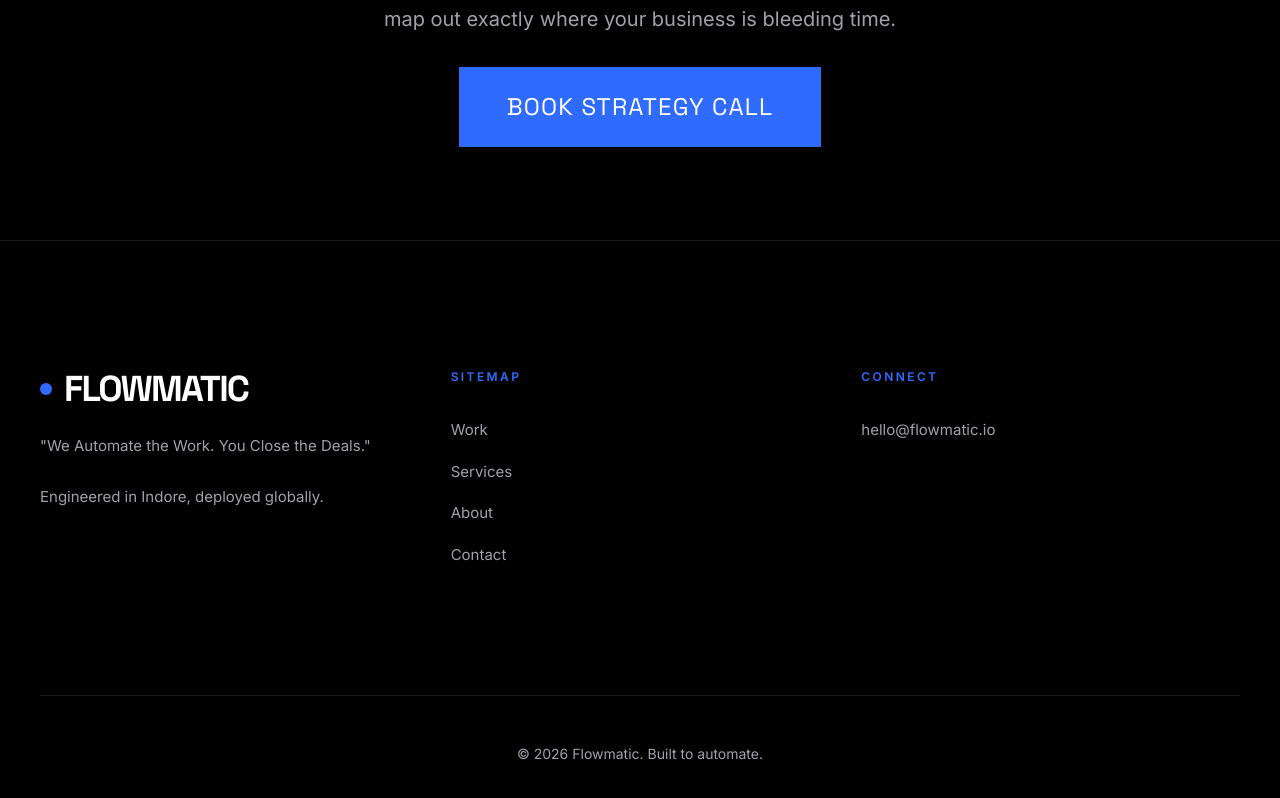
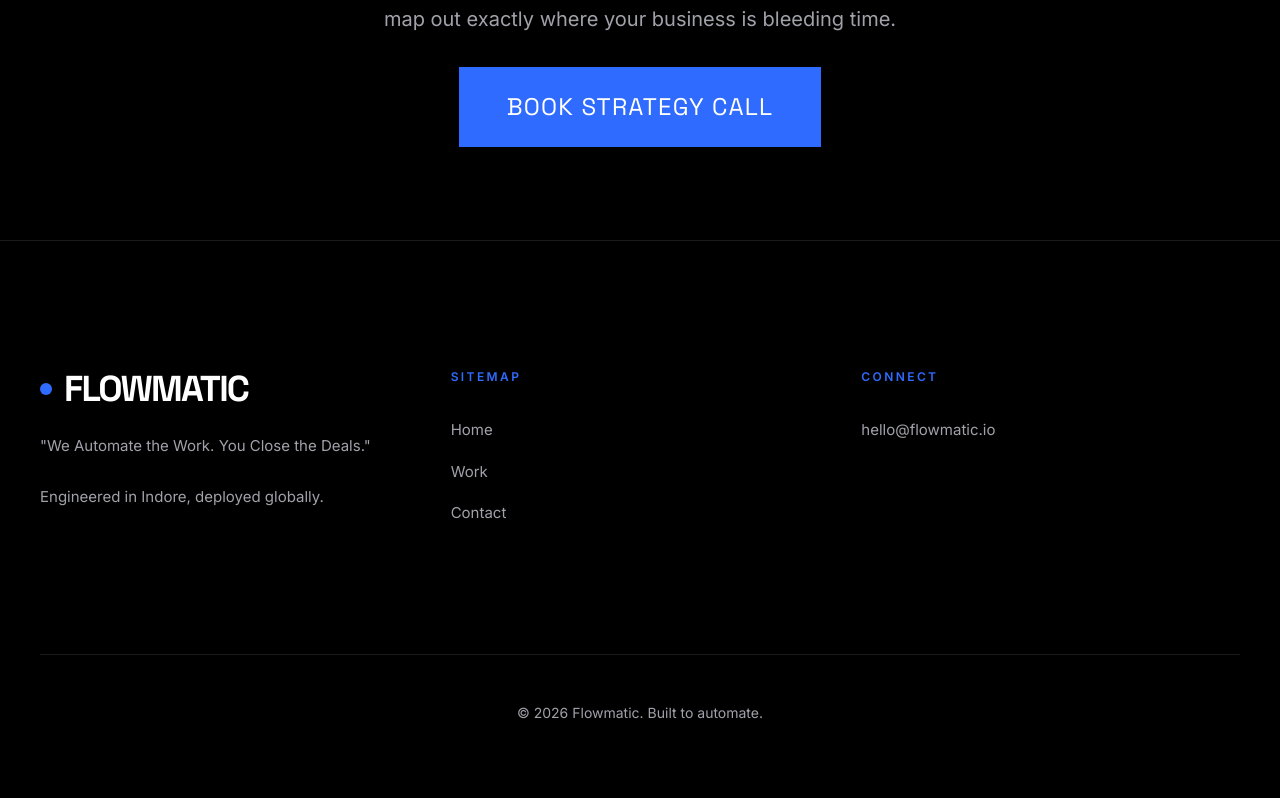
Before and after one commit to tanishksuede/flowmatic, a Next.js app: page / in a window 1280 px wide. Shown: the part 5331-6129 px from the top of the page. After the commit the page ends 6102 px from the top, so only its background shows below. Built offline with nearby package versions, Linux system fonts and the light colour scheme.

Commit message:
Fix Sitemap links in Footer to reflect multi-page structure

```diff
--- a/src/components/Footer.tsx
+++ b/src/components/Footer.tsx
@@ -1,9 +1,8 @@
 "use client";
 
+import Link from "next/link";
+
 export default function Footer() {
-  const scrollToSection = (id: string) => {
-    document.getElementById(id)?.scrollIntoView({ behavior: "smooth" });
-  };
 
   return (
     <footer className="w-full bg-bg-base border-t border-muted pt-32 pb-12 px-6 md:px-10">
@@ -30,10 +29,9 @@ export default function Footer() {
           {/* Column 2 */}
           <div className="flex flex-col gap-4">
             <span className="section-label text-text-base mb-4">SITEMAP</span>
-            <button onClick={() => scrollToSection('work')} className="text-body hover:text-accent transition-colors w-fit interactive text-left">Work</button>
-            <button onClick={() => scrollToSection('services')} className="text-body hover:text-accent transition-colors w-fit interactive text-left">Services</button>
-            <button onClick={() => scrollToSection('about')} className="text-body hover:text-accent transition-colors w-fit interactive text-left">About</button>
-            <button onClick={() => scrollToSection('contact')} className="text-body hover:text-accent transition-colors w-fit interactive text-left">Contact</button>
+            <Link href="/" className="text-body hover:text-accent transition-colors w-fit interactive text-left">Home</Link>
+            <Link href="/work" className="text-body hover:text-accent transition-colors w-fit interactive text-left">Work</Link>
+            <button onClick={() => window.location.href = "mailto:hello@flowmatic.io"} className="text-body hover:text-accent transition-colors w-fit interactive text-left">Contact</button>
           </div>
 
           {/* Column 3 */}
```
